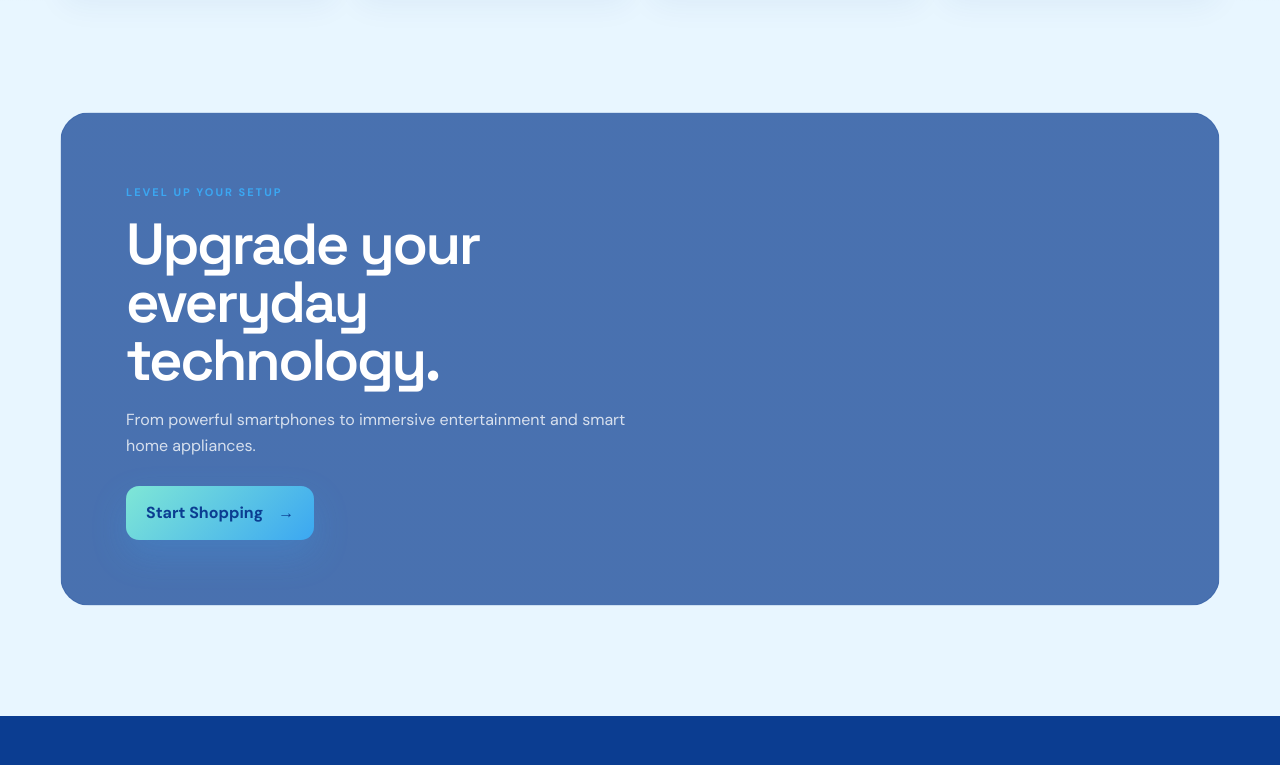
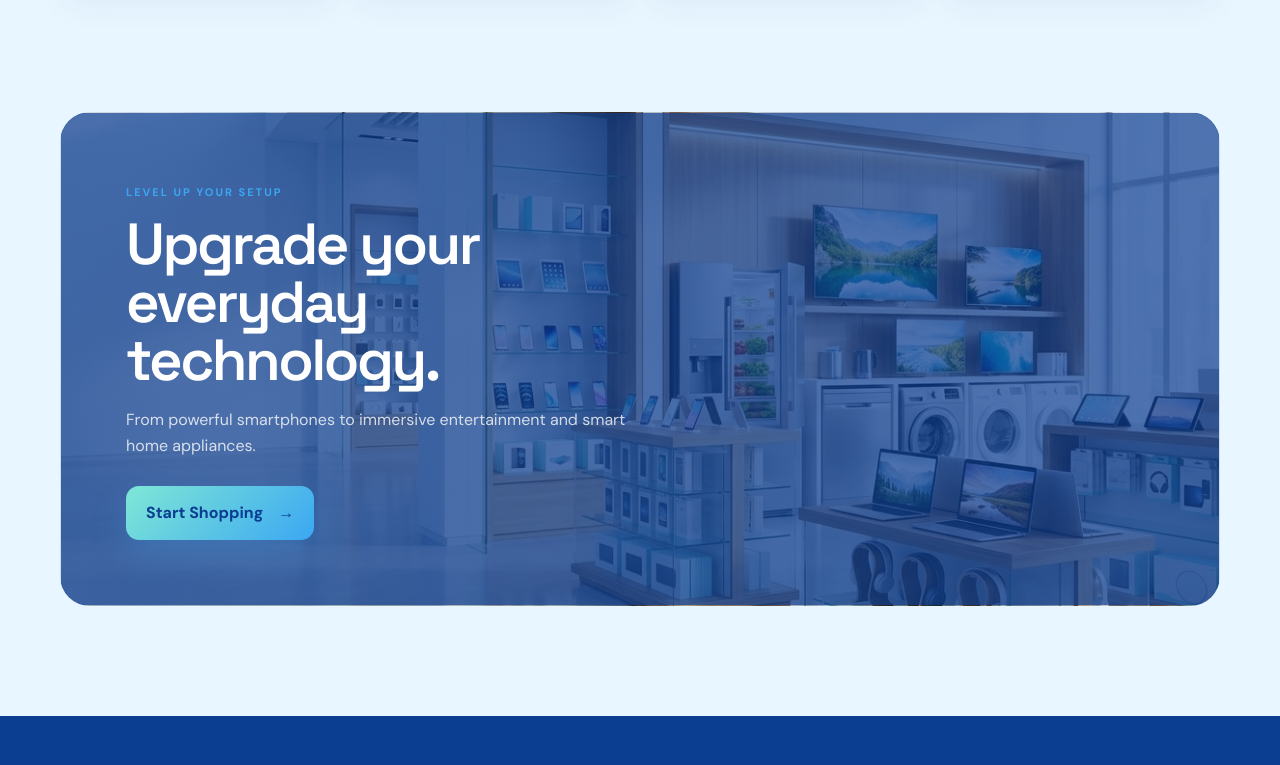
Before and after one commit to Theshivam12/elctronics_demo, a plain HTML site: page index.html in a window 1280 px wide. Shown: the part 1850-2615 px from the top of the page. Drawn offline with Linux system fonts and the light colour scheme; files whose address does not match are found by name.

Commit message:
Update background image URL in style.css

```diff
--- a/style.css
+++ b/style.css
@@ -999,7 +999,7 @@ button {
             rgba(11, 61, 145, 0.72),
             rgba(11, 61, 145, 0.72)
         ),
-        url("../images/HeroBG.jpg");
+        url("HeroBG.jpg");
 
 
         background-size: cover;
```
